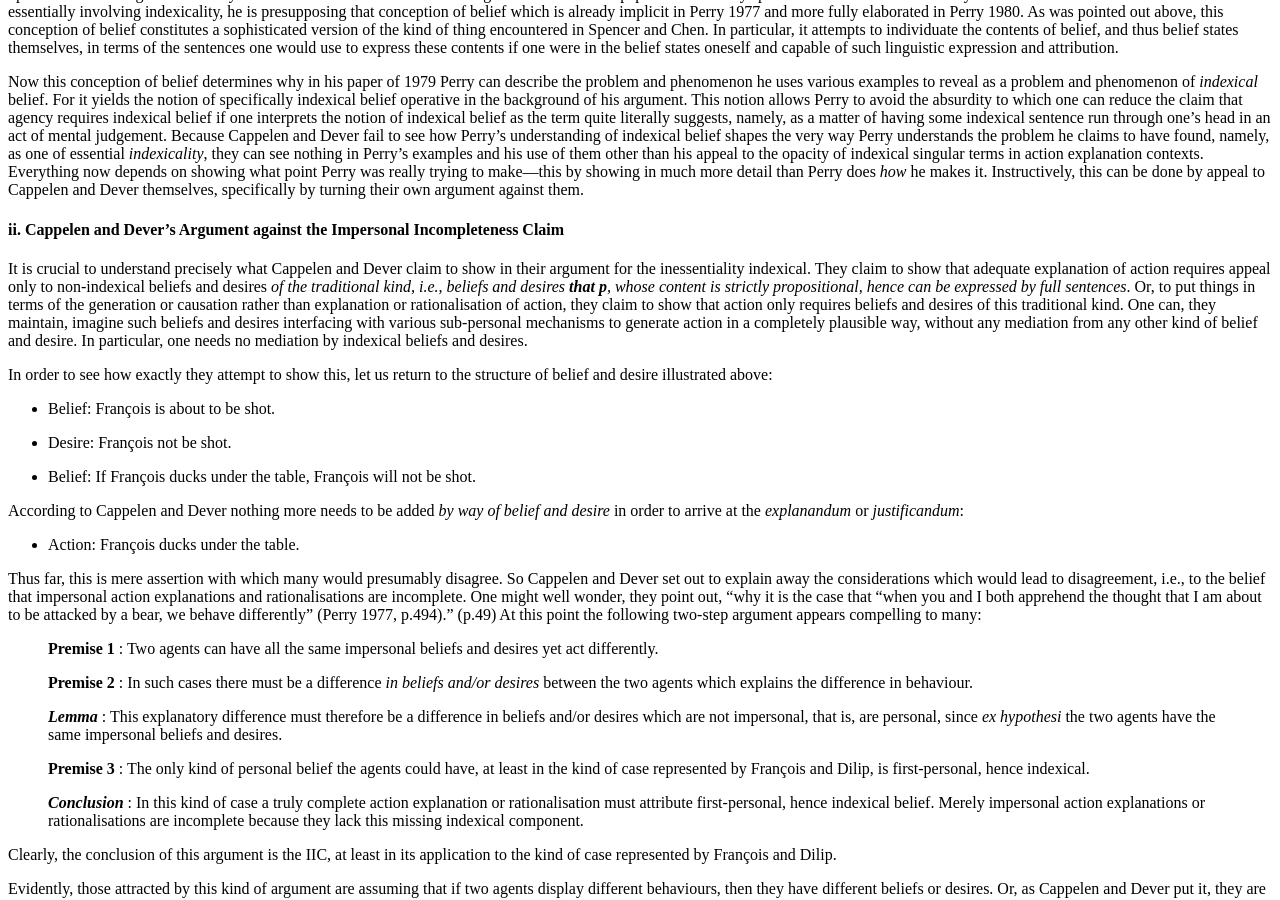
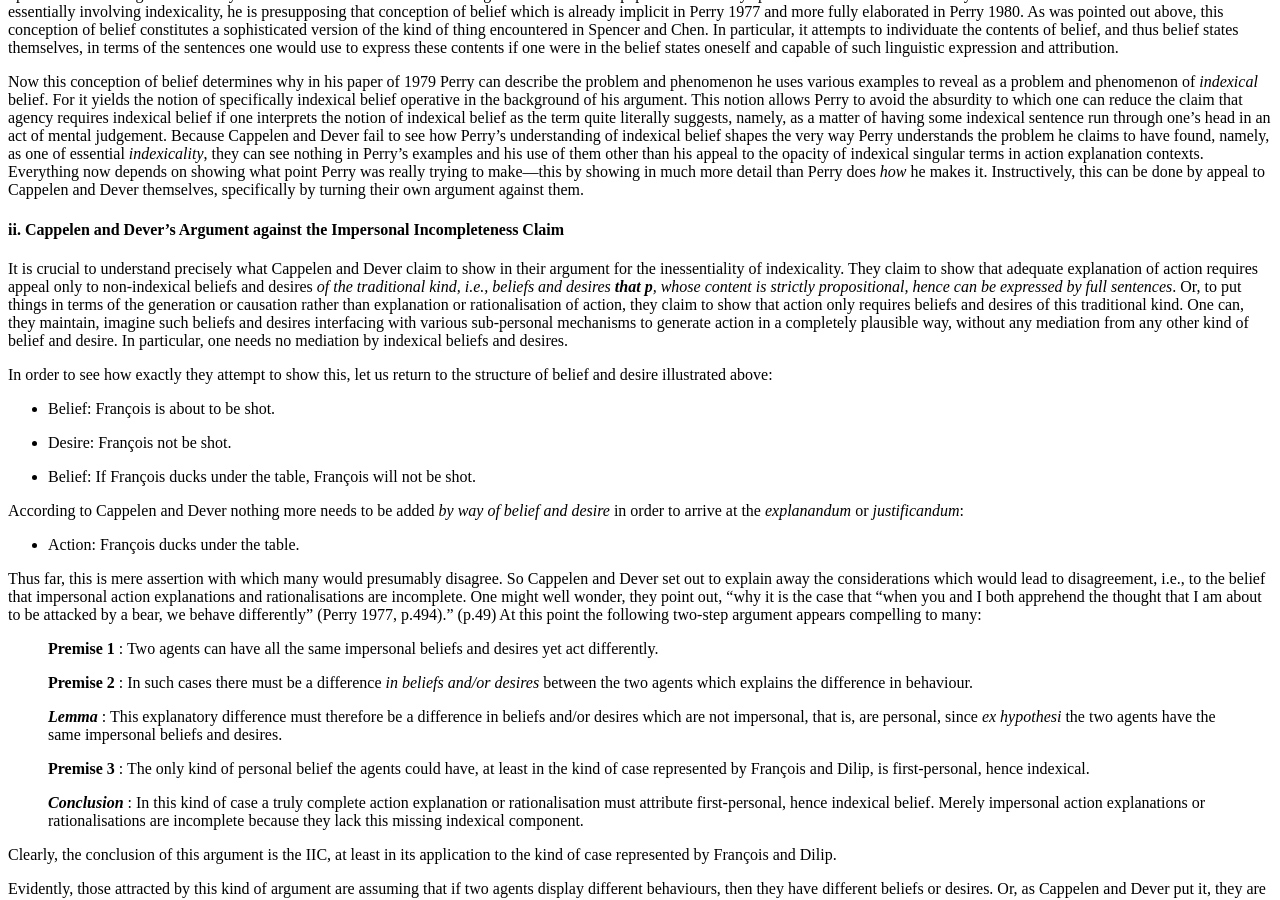
Before and after one commit to klepas/bruins-site, a Jekyll site: the page built from papers/_posts/2016-02-25-the-problem-of-essential-anaphora.md, in a window 1280 px wide and 900 px high, scrolled down 4130 px. Built offline with Jekyll 4.4.1, drawn with Linux system fonts in a browser that asks for light colours; nearby versions of some CDN libraries; some web fonts are replaced.

Commit message:
correction of inessentiality indexical

```diff
--- a/papers/_posts/2016-02-25-the-problem-of-essential-anaphora.md
+++ b/papers/_posts/2016-02-25-the-problem-of-essential-anaphora.md
@@ -101,7 +101,7 @@ Now this conception of belief determines why in his paper of 1979 Perry can desc
 
 #### ii. Cappelen and Dever’s Argument against the Impersonal Incompleteness Claim
 
-It is crucial to understand precisely what Cappelen and Dever claim to show in their argument for the inessentiality indexical. They claim to show that adequate explanation of action requires appeal only to non-indexical beliefs and desires _of the traditional kind, i.e., beliefs and desires **that p**, whose content is strictly propositional, hence can be expressed by full sentences_. Or, to put things in terms of the generation or causation rather than explanation or rationalisation of action, they claim to show that action only requires beliefs and desires of this traditional kind. One can, they maintain, imagine such beliefs and desires interfacing with various sub-personal mechanisms to generate action in a completely plausible way, without any mediation from any other kind of belief and desire. In particular, one needs no mediation by indexical beliefs and desires.
+It is crucial to understand precisely what Cappelen and Dever claim to show in their argument for the inessentiality of indexicality. They claim to show that adequate explanation of action requires appeal only to non-indexical beliefs and desires _of the traditional kind, i.e., beliefs and desires **that p**, whose content is strictly propositional, hence can be expressed by full sentences_. Or, to put things in terms of the generation or causation rather than explanation or rationalisation of action, they claim to show that action only requires beliefs and desires of this traditional kind. One can, they maintain, imagine such beliefs and desires interfacing with various sub-personal mechanisms to generate action in a completely plausible way, without any mediation from any other kind of belief and desire. In particular, one needs no mediation by indexical beliefs and desires.
 
 In order to see how exactly they attempt to show this, let us return to the structure of belief and desire illustrated above:
 
```
Also changed, not shown: 1 other file.
